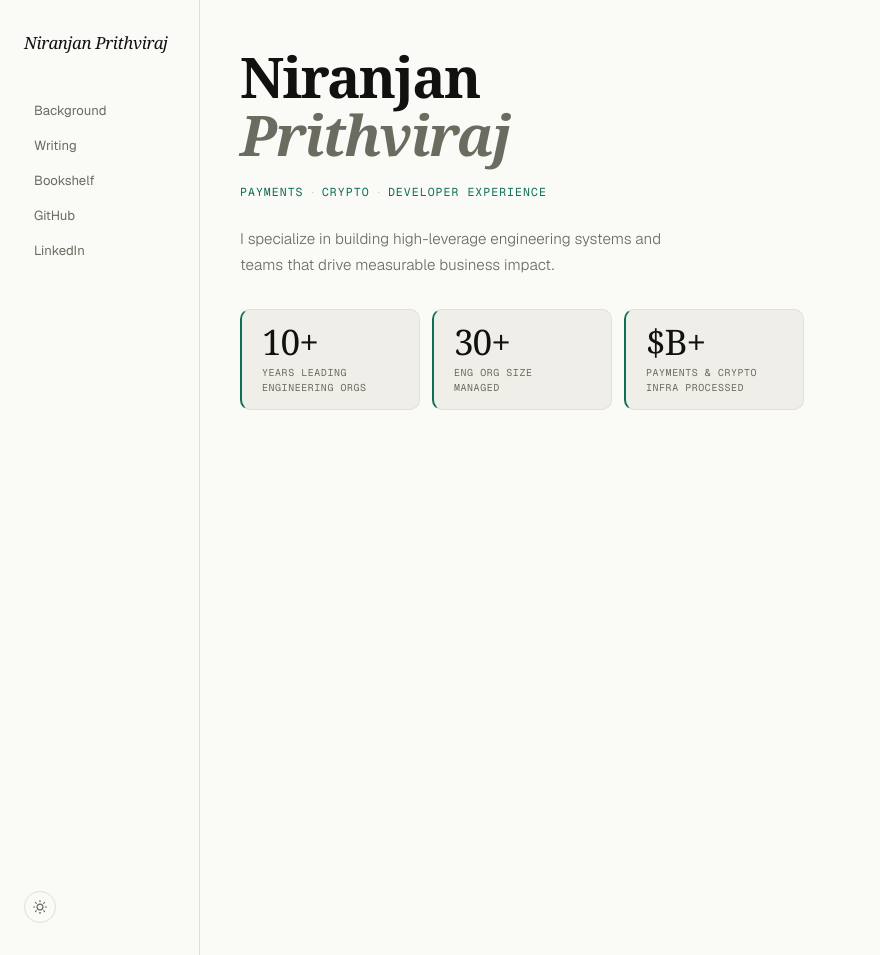
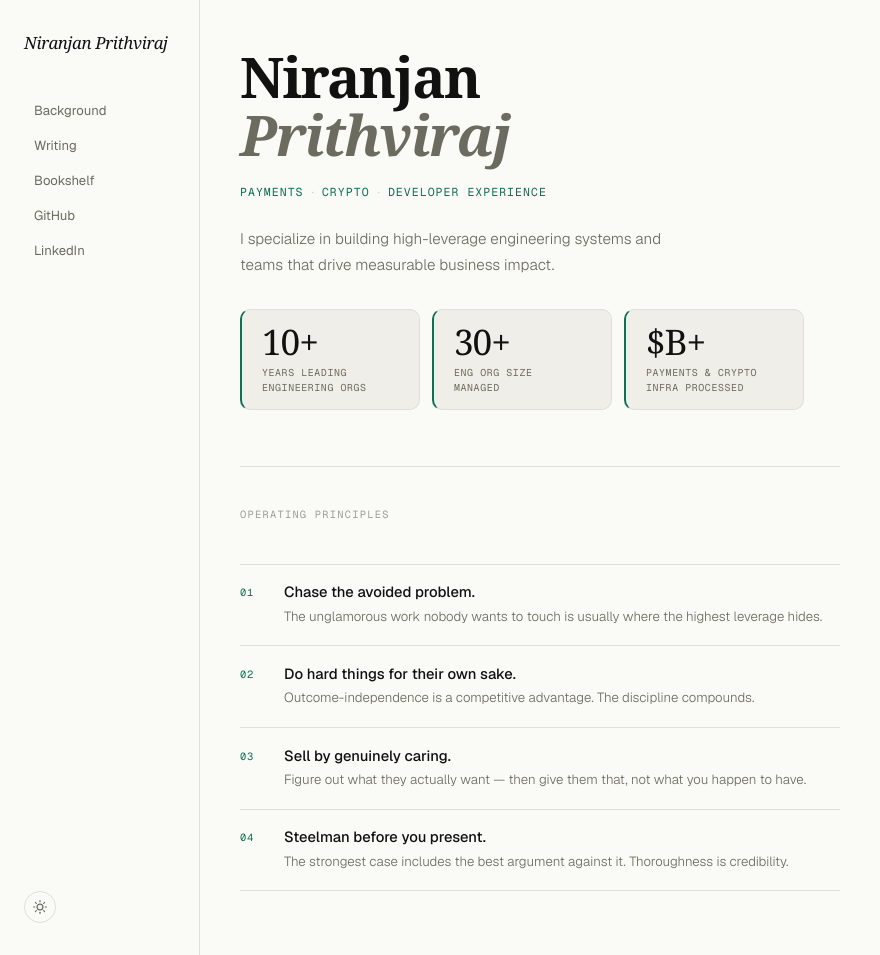
Before and after one commit to nbprithv/nbprithv.github.io, a Jekyll site: the page built from index.html, in a window 1280 px wide and 955 px high. Shown: the whole window, without its empty margins (0-880 px from the left). Built offline with Jekyll 4.4.1, drawn with Linux system fonts in a browser that asks for light colours; some web fonts are replaced.

Commit message:
Add operating principles section to home page
Co-Authored-By: Claude Sonnet 4.6 <noreply@anthropic.com>

```diff
--- a/index.html
+++ b/index.html
@@ -32,4 +32,40 @@ layout: default
     </div>
   </div>
 
+  <div class="divider"></div>
+
+  <div class="principles">
+    <p class="section-label">Operating Principles</p>
+    <ol class="principle-list">
+      <li>
+        <span class="principle-num">01</span>
+        <div class="principle-body">
+          <p class="principle-lead">Chase the avoided problem.</p>
+          <p class="principle-detail">The unglamorous work nobody wants to touch is usually where the highest leverage hides.</p>
+        </div>
+      </li>
+      <li>
+        <span class="principle-num">02</span>
+        <div class="principle-body">
+          <p class="principle-lead">Do hard things for their own sake.</p>
+          <p class="principle-detail">Outcome-independence is a competitive advantage. The discipline compounds.</p>
+        </div>
+      </li>
+      <li>
+        <span class="principle-num">03</span>
+        <div class="principle-body">
+          <p class="principle-lead">Sell by genuinely caring.</p>
+          <p class="principle-detail">Figure out what they actually want — then give them that, not what you happen to have.</p>
+        </div>
+      </li>
+      <li>
+        <span class="principle-num">04</span>
+        <div class="principle-body">
+          <p class="principle-lead">Steelman before you present.</p>
+          <p class="principle-detail">The strongest case includes the best argument against it. Thoroughness is credibility.</p>
+        </div>
+      </li>
+    </ol>
+  </div>
+
 </main>
--- a/style.css
+++ b/style.css
@@ -422,6 +422,45 @@ time {
 .content a:hover { opacity: 0.7; }
 .content strong { font-weight: 500; color: var(--fg); }
 
+/* ─── Principles ─── */
+.principles { display: flex; flex-direction: column; gap: 1.25rem; }
+.principle-list {
+  list-style: none;
+  display: flex;
+  flex-direction: column;
+  gap: 0;
+}
+.principle-list li {
+  display: flex;
+  gap: 1.25rem;
+  align-items: flex-start;
+  padding: 1.1rem 0;
+  border-bottom: 0.5px solid var(--border);
+}
+.principle-list li:first-child { border-top: 0.5px solid var(--border); }
+.principle-num {
+  font-family: var(--font-mono);
+  font-size: 0.65rem;
+  letter-spacing: 0.08em;
+  color: var(--teal);
+  padding-top: 3px;
+  flex-shrink: 0;
+  width: 1.5rem;
+}
+.principle-body { display: flex; flex-direction: column; gap: 3px; }
+.principle-lead {
+  font-size: 0.92rem;
+  font-weight: 500;
+  color: var(--fg);
+  line-height: 1.4;
+}
+.principle-detail {
+  font-size: 0.83rem;
+  color: var(--fg-muted);
+  line-height: 1.65;
+  font-weight: 300;
+}
+
 /* ─── Timeline ─── */
 .timeline {
   display: flex;
```
